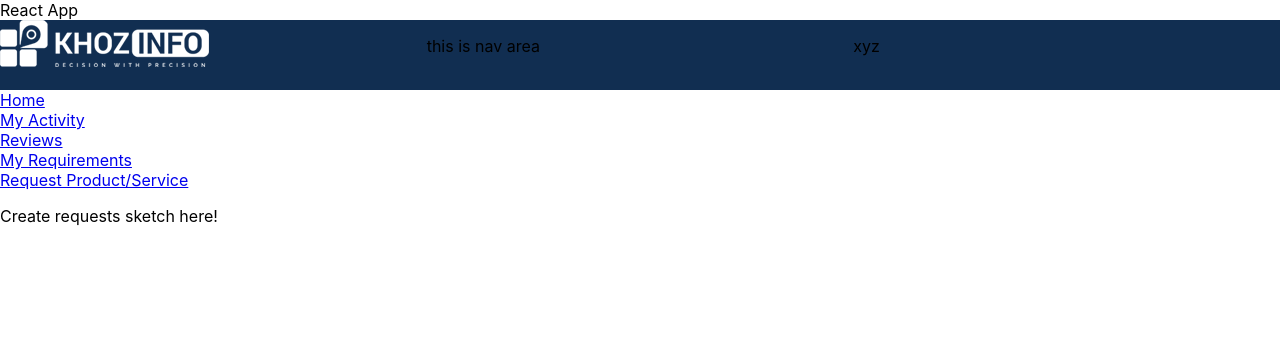
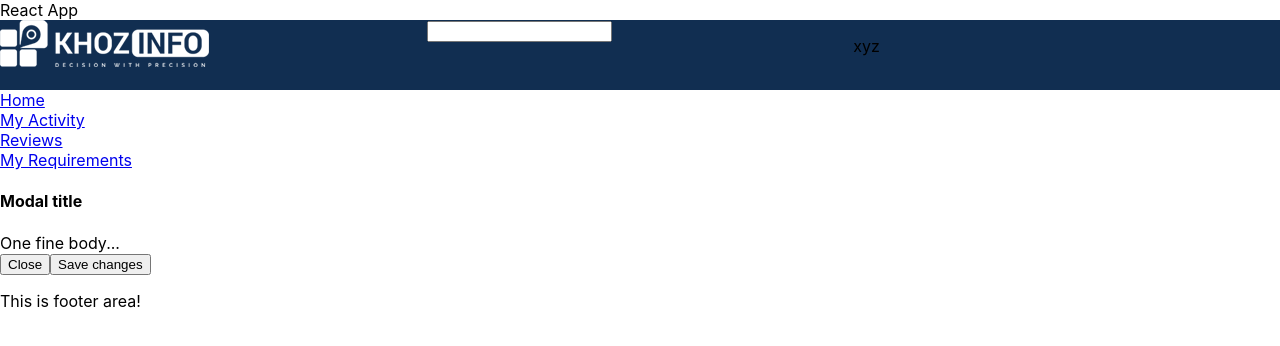
Before and after one commit to MohanKunwar/morpheus, a React (Create React App) app: page /request in a window 1280 px wide. Shown: the top 346 px of the page. Built offline with nearby package versions, Linux system fonts and the light colour scheme.

Commit message:
mock-data init

```diff
--- a/package.json
+++ b/package.json
@@ -4,6 +4,7 @@
   "private": true,
   "dependencies": {
     "react": "^16.7.0",
+    "react-bootstrap": "^0.32.4",
     "react-dom": "^16.7.0",
     "react-router": "^4.3.1",
     "react-router-dom": "^4.3.1",
--- a/src/containers/components/Requests/Requests.js
+++ b/src/containers/components/Requests/Requests.js
@@ -1,9 +1,21 @@
-import React, {Component} from 'react'
+import React, { Component } from 'react'
+import { Modal, Button } from 'react-bootstrap';
 
 class Requests extends Component {
     render() {
         return (
-            <p>Create requests sketch here!</p>
+            <Modal.Dialog>
+                <Modal.Header>
+                    <Modal.Title>Modal title</Modal.Title>
+                </Modal.Header>
+
+                <Modal.Body>One fine body...</Modal.Body>
+
+                <Modal.Footer>
+                    <Button>Close</Button>
+                    <Button bsStyle="primary">Save changes</Button>
+                </Modal.Footer>
+            </Modal.Dialog>
         )
     }
 }
--- a/src/containers/components/Requirements/Requirements.js
+++ b/src/containers/components/Requirements/Requirements.js
@@ -1,6 +1,27 @@
 import React, {Component} from 'react'
 
 class Requirements extends Component {
+    state = {
+        leads: [
+            {
+                id: 1,
+                title: 'title',
+                description: 'Description goes here',
+                user: {
+                    id: 2,
+                    name: 'John Doe',
+                    email: 'johndoe@email.com',
+                    mobile_number: 123456789,
+                },
+                location_id: 1,
+                attachment: 'blob',
+                status: 2,
+                created_at: '01/01/2011',
+                closed_at: '02/02/2012',
+                category_id: 3
+            }
+        ]
+    }
     render() {
         return (
             <p>Create requirements sketch here!</p>
--- a/src/containers/components/Reviews/Reviews.js
+++ b/src/containers/components/Reviews/Reviews.js
@@ -1,6 +1,32 @@
 import React, {Component} from 'react'
 
 class Reviews extends Component {
+    state = {
+        reviews: [
+            {
+                id: 1,
+                business_id: 1,
+                reviewer_id: 1,
+                rating: 5,
+                body: 'text body',
+                status: 1,
+                created_at: '01/01/2011',
+                updated_at: '01/02/2012'
+
+            },
+            {
+                id: 2,
+                business_id: 2,
+                reviewer_id: 1,
+                rating: 5,
+                body: 'text body',
+                status: 1,
+                created_at: '01/01/2011',
+                updated_at: '01/02/2012'
+
+            }
+        ]
+    }
     render() {
         return (
             <p>Create reviews sketch here!</p>
--- a/src/containers/components/Search/Search.js
+++ b/src/containers/components/Search/Search.js
@@ -3,7 +3,7 @@ import React, {Component} from 'react'
 class Search extends Component {
     render() {
         return (
-            <p>this is search</p>
+            <p>this is search page</p>
         )
     }
 }
--- /dev/null
+++ b/src/containers/footer/Footer.css
@@ -0,0 +1,3 @@
+footer {
+    display: grid;
+}
--- /dev/null
+++ b/src/containers/footer/Footer.js
@@ -0,0 +1,13 @@
+import React, { Component } from 'react';
+import './Footer.css';
+class Footer extends Component {
+    render() {
+        return (
+            <footer>
+                <p>This is footer area!</p>
+            </footer>
+        )
+    }
+}
+
+export default Footer;
--- a/src/containers/header/Header.js
+++ b/src/containers/header/Header.js
@@ -1,7 +1,7 @@
 import React, { Component } from 'react'
 
 import Logo from './Logo/Logo';
-import Search from './Search/Search';
+import SearchBar from './SearchBar/SearchBar';
 import AddPanel from './AddPanel/AddPanel';
 import './Header.css';
 class Header extends Component {
@@ -9,7 +9,7 @@ class Header extends Component {
         return (
             <header className='header'>
                 <Logo />
-                <Search />
+                <SearchBar />
                 <AddPanel />
             </header>
         );
--- a/src/containers/header/Search/Search.js
+++ /dev/null
@@ -1,11 +0,0 @@
-import React, {Component} from 'react'
-
-class Search extends Component {
-    render() {
-        return (
-            <p>this is nav area</p>
-        );
-    }
-}
-
-export default Search;
--- /dev/null
+++ b/src/containers/header/SearchBar/SearchBar.js
@@ -0,0 +1,12 @@
+import React, {Component} from 'react';
+class SearchBar extends Component {
+    render() {
+        return (
+            <div>
+            <input type='text' />
+            </div>
+        );
+    }
+}
+
+export default SearchBar;
--- a/src/containers/navigation/Navigation.js
+++ b/src/containers/navigation/Navigation.js
@@ -1,7 +1,14 @@
 import React, { Component } from 'react'
 import { Link } from 'react-router-dom';
+import {Button} from 'react-bootstrap';
+import Requests from './../../containers/components/Requests/Requests';
 
 class Navigation extends Component {
+    showRequestModal = () => {
+        return (
+            <Requests></Requests>
+        );
+    }
     render() {
         return (
             <nav>
@@ -17,9 +24,9 @@ class Navigation extends Component {
                 <Link to='/requirements'>
                     My Requirements
                 </Link>
-                <Link to='/request'>
+                {/* <Button onClick={this.showRequestModal}>
                     Request Product/Service
-                </Link>
+                </Button> */}
             </nav>
         );
     }
--- a/src/hoc/Layout/Layout.js
+++ b/src/hoc/Layout/Layout.js
@@ -3,6 +3,7 @@ import './Layout.css';
 import Aux from './../Aux';
 import Header from '../../containers/header/Header';
 import Navigation from '../../containers/navigation/Navigation';
+import Footer from './../../containers/footer/Footer';
 class Layout extends Component {
     render() {
         return (
@@ -14,6 +15,7 @@ class Layout extends Component {
                 <main className='content'>
                     {this.props.children}
                 </main>
+                <Footer />
             </Aux>
         );
     }
```
Also changed, not shown: 1 other file (tests, documents, lock files or other folders).
